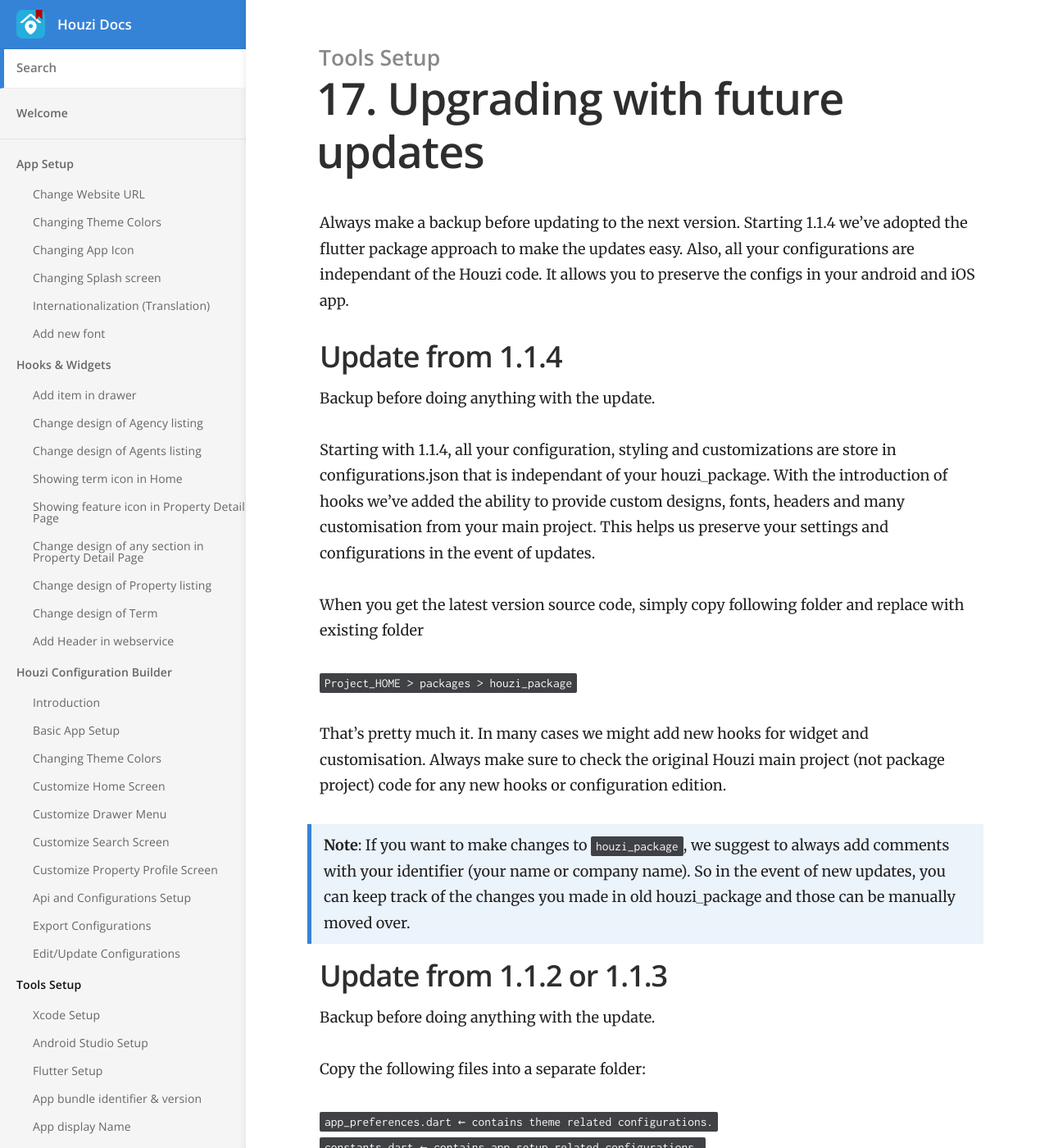
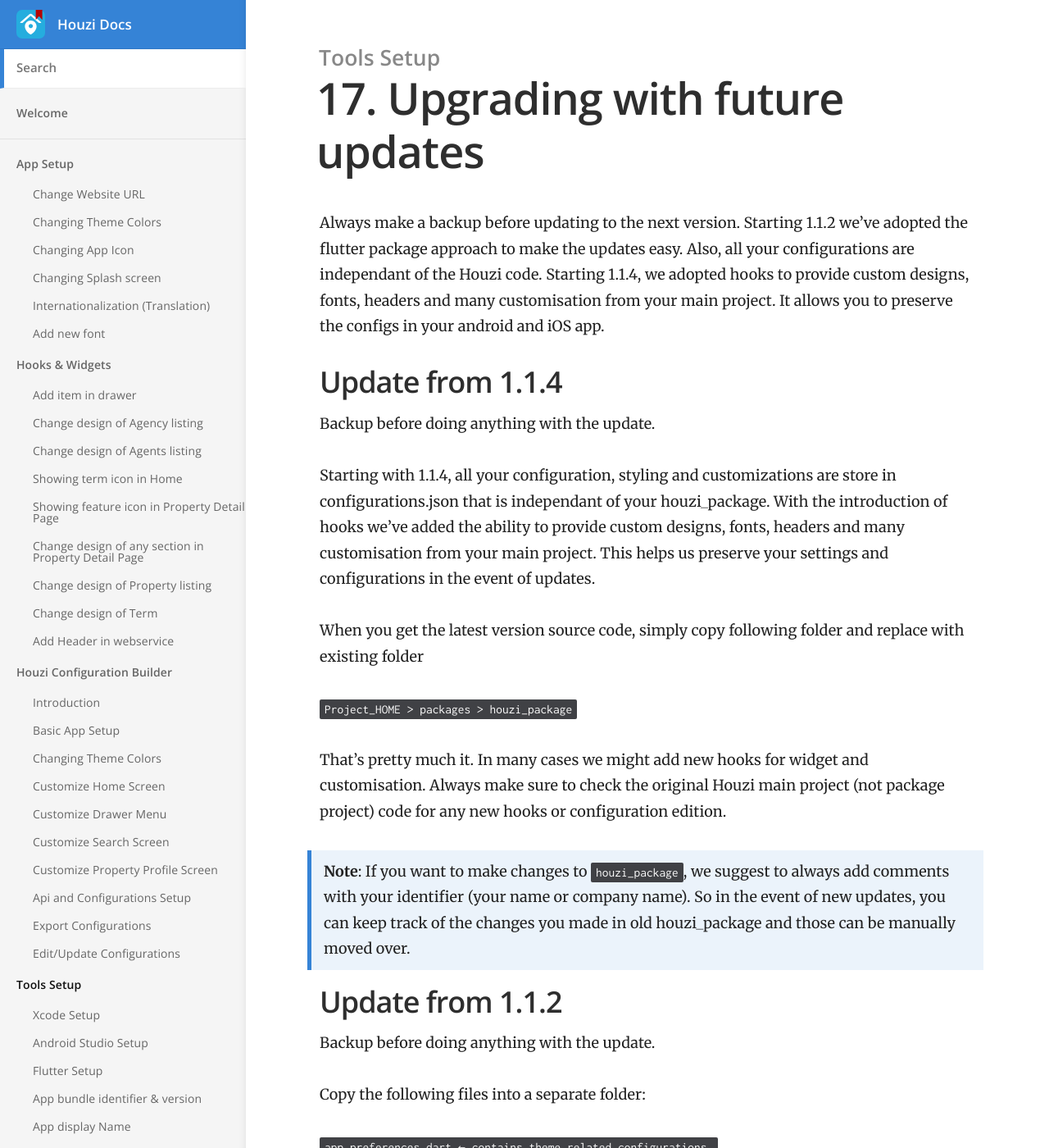
Before and after one commit to booleanbites/houzi-doc, a Jekyll site: the page built from _docs/tools/future_updates.md, in a window 1280 px wide and 1400 px high. Shown: the whole window at 82% size. Built offline with Jekyll 4.4.1, drawn with Linux system fonts in a browser that asks for light colours.

Commit message:
future update docs updated.

```diff
--- a/_docs/tools/future_updates.md
+++ b/_docs/tools/future_updates.md
@@ -4,7 +4,7 @@ category: Tools Setup
 order: 17
 ---
 
-Always make a backup before updating to the next version. Starting 1.1.4 we’ve adopted the flutter package approach to make the updates easy. Also, all your configurations are independant of the Houzi code. It allows you to preserve the configs in your android and iOS app.
+Always make a backup before updating to the next version. Starting 1.1.2 we’ve adopted the flutter package approach to make the updates easy. Also, all your configurations are independant of the Houzi code. Starting 1.1.4, we adopted hooks to provide custom designs, fonts, headers and many customisation from your main project. It allows you to preserve the configs in your android and iOS app.
 
 ## Update from 1.1.4
 Backup before doing anything with the update.
@@ -19,7 +19,7 @@ That's pretty much it. In many cases we might add new hooks for widget and custo
 
 > **Note**: If you want to make changes to `houzi_package`, we suggest to always add comments with your identifier (your name or company name). So in the event of new updates, you can keep track of the changes you made in old houzi_package and those can be manually moved over.
 
-## Update from 1.1.2 or 1.1.3
+## Update from 1.1.2
 Backup before doing anything with the update.
 
 Copy the following files into a separate folder:
```
